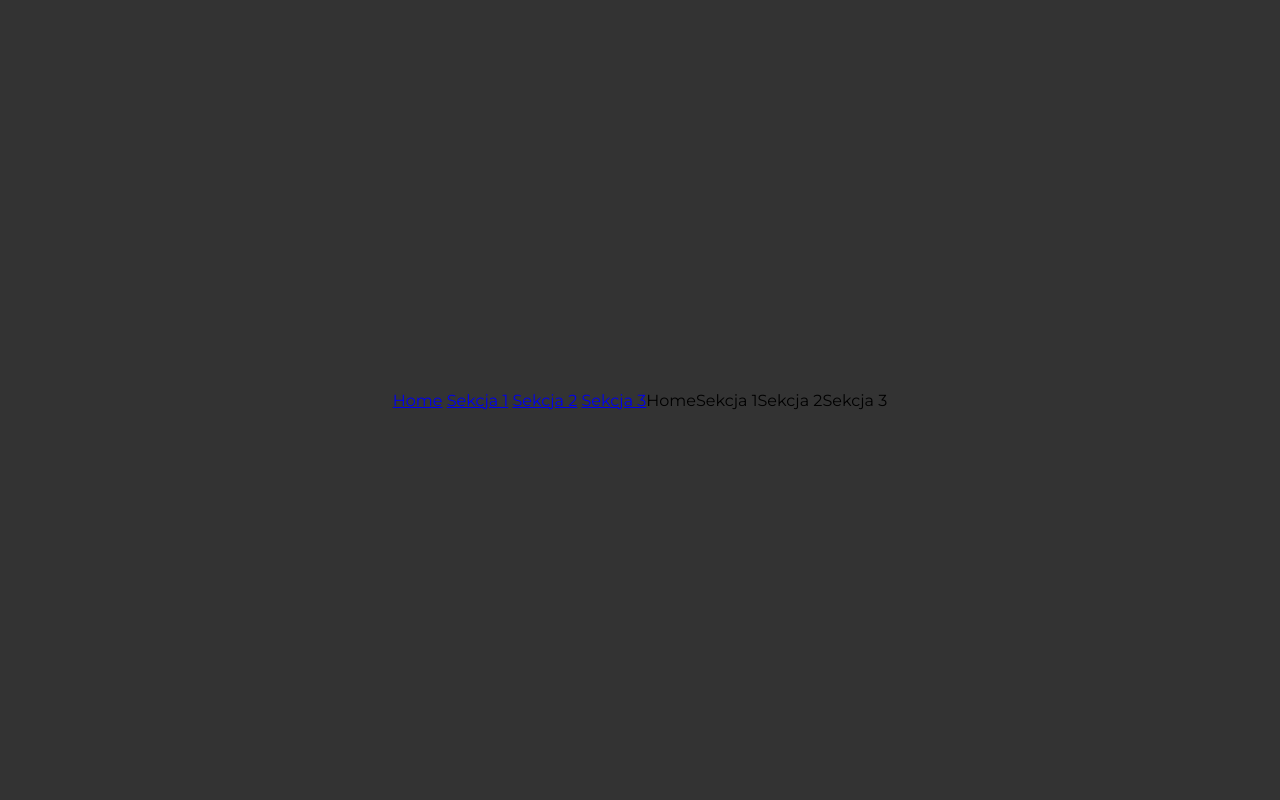
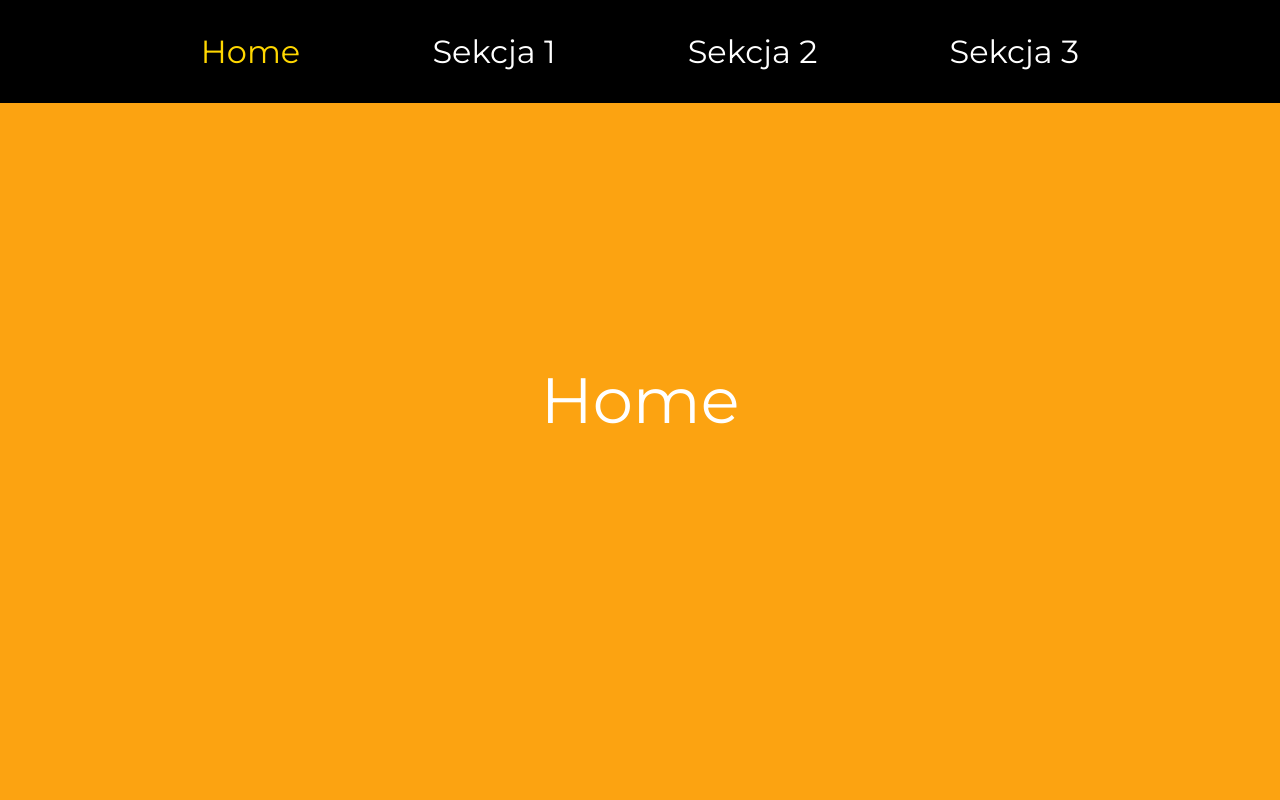
Before and after one commit to justynaboesche/Scrollspy, a plain HTML site: page index.html in a window 1280 px wide. Shown: the top 800 px of the page. Drawn offline with Linux system fonts and the light colour scheme.

Commit message:
elements in css styled

```diff
--- a/style.css
+++ b/style.css
@@ -4,11 +4,56 @@
 	padding: 0;
 }
 
+html {
+	scroll-behavior: smooth;
+}
+
 body {
 	display: flex;
 	justify-content: center;
 	align-items: center;
+	flex-direction: column;
+	/* height: 100vh; */
+	font-family: 'Montserrat', sans-serif;
+	background-color: #14213d;
+	color: #e5e5e5;
+}
+
+nav {
+	position: fixed;
+	top: 0;
+	padding: 2em;
+	text-align: center;
+	width: 100%;
+	background-color: #000;
+}
+
+nav a {
+	margin: 0 2em;
+	text-decoration: none;
+	font-size: 2rem;
+	color: #fff;
+}
+
+.active {
+	color: gold;
+}
+
+.section {
+	display: flex;
+	justify-content: center;
+	align-items: center;
 	height: 100vh;
-	font-family: 'Montserrat', sans-serif;
-	background-color: #333;
+	width: 100%;
+	font-size: 4rem;
 }
+
+.section:nth-child(even) {
+	background-color: #fca311;
+	color: #fff;
+}
+
+
+.section:last-of-type {
+	height: 200px;
+}
```
